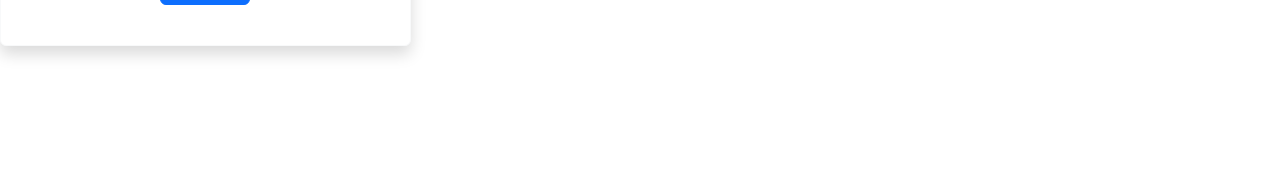
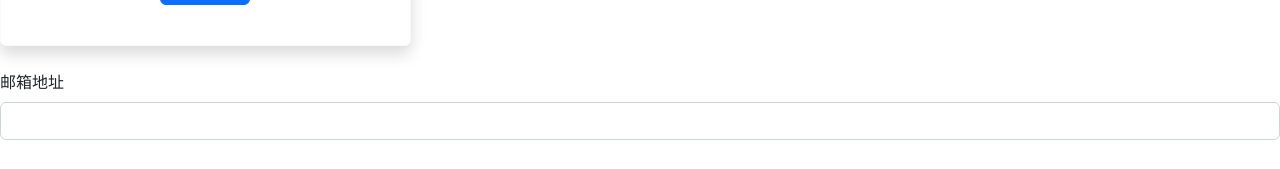
Before and after one commit to fuyachen/zhihuzhuanlan, a Vue app: page / in a window 1280 px wide. Shown: the part 761-930 px from the top of the page. Before the commit the page ends 831 px from the top, so only its background shows below. Built offline with nearby package versions, Linux system fonts and the light colour scheme.

Commit message:
封装表单验证规则到ValidateInput组件

```diff
--- a/src/App.vue
+++ b/src/App.vue
@@ -2,6 +2,10 @@
   <div class="container-fluid px-0">
     <global-header :user="testUser"></global-header>
     <column-list :list="testData"></column-list>
+    <div class="mb-3">
+      <label class="form-label">邮箱地址</label>
+      <validate-input :rules="emailRules"></validate-input>
+    </div>
   </div>
 </template>
 
@@ -9,6 +13,13 @@
 import "bootstrap/dist/css/bootstrap.min.css"
 import ColumnList, { ColumnProps } from "./components/ColumnList.vue"
 import GlobalHeader, { UserProps } from "./components/GlobalHeader.vue"
+import ValidateInput, { RulesProp } from "./components/ValidateInput.vue"
+
+// 表单规则
+const emailRules: RulesProp = [
+  { type: "required", message: "请输入邮箱" },
+  { type: "email", message: "请输入正确的邮箱地址" },
+]
 
 // 用户数据
 const testUser: UserProps = {
--- /dev/null
+++ b/src/components/ValidateInput.vue
@@ -0,0 +1,60 @@
+<template>
+  <div class="validate-input-container pb-3">
+    <input
+      type="text"
+      class="form-control"
+      :class="{ 'is-invalid': inputRef.err }"
+      v-model="inputRef.val"
+      @blur="validation"
+    />
+    <div v-if="inputRef.err" class="invalid-feedback">
+      {{ inputRef.message }}
+    </div>
+  </div>
+</template>
+
+<script lang="ts">
+interface RuleProp {
+  type: "required" | "email"
+  message: string
+}
+
+export type RulesProp = RuleProp[]
+</script>
+
+<script setup lang="ts">
+import { reactive } from "vue"
+
+const inputRef = reactive({
+  val: "",
+  err: false,
+  message: "",
+})
+
+const props = defineProps<{ rules: RulesProp }>()
+const emailReg = /^.+@[a-zA-Z0-9-]+\.([a-zA-Z0-9-]+)$/
+
+const validation = () => {
+  if (props.rules) {
+    // debugger
+    const allPassed = props.rules.every((rule) => {
+      let pass = true
+      inputRef.message = rule.message
+      switch (rule.type) {
+        case "required":
+          pass = inputRef.val.trim() !== ""
+          break
+        case "email":
+          pass = emailReg.test(inputRef.val)
+          break
+        default:
+          break
+      }
+      return pass
+    })
+    inputRef.err = !allPassed
+  }
+}
+</script>
+
+<style scoped></style>
```
